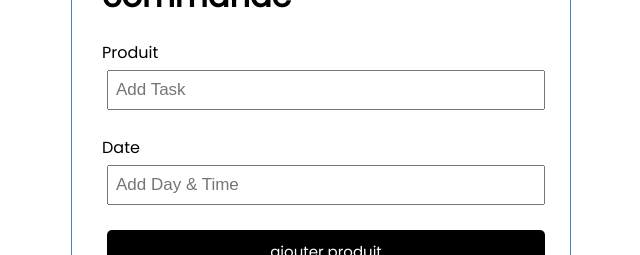
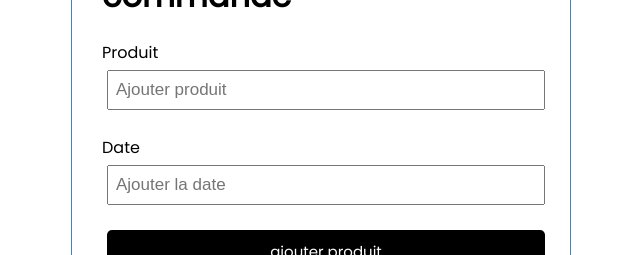
Before and after one commit to arnay07/commande, a React (Create React App) app: page / in a window 1280 px wide. Both pictures are taken after a click on the button "Ajouter produit". Shown: the part 137-392 px from the top of the page, without its empty margins (319-959 px from the left). Built offline with nearby package versions, Linux system fonts and the light colour scheme; no server answers.

Commit message:
added placeholder

```diff
--- a/src/components/AddTask.js
+++ b/src/components/AddTask.js
@@ -26,7 +26,7 @@ const AddTask = ({ onAdd }) => {
         <label>Produit</label>
         <input
           type='text'
-          placeholder='Add Task'
+          placeholder='Ajouter produit'
           value={text}
           onChange={(e) => setText(e.target.value)}
         />
@@ -35,7 +35,7 @@ const AddTask = ({ onAdd }) => {
         <label>Date</label>
         <input
           type='text'
-          placeholder='Add Day & Time'
+          placeholder='Ajouter la date'
           value={day}
           onChange={(e) => setDay(e.target.value)}
         />
```
